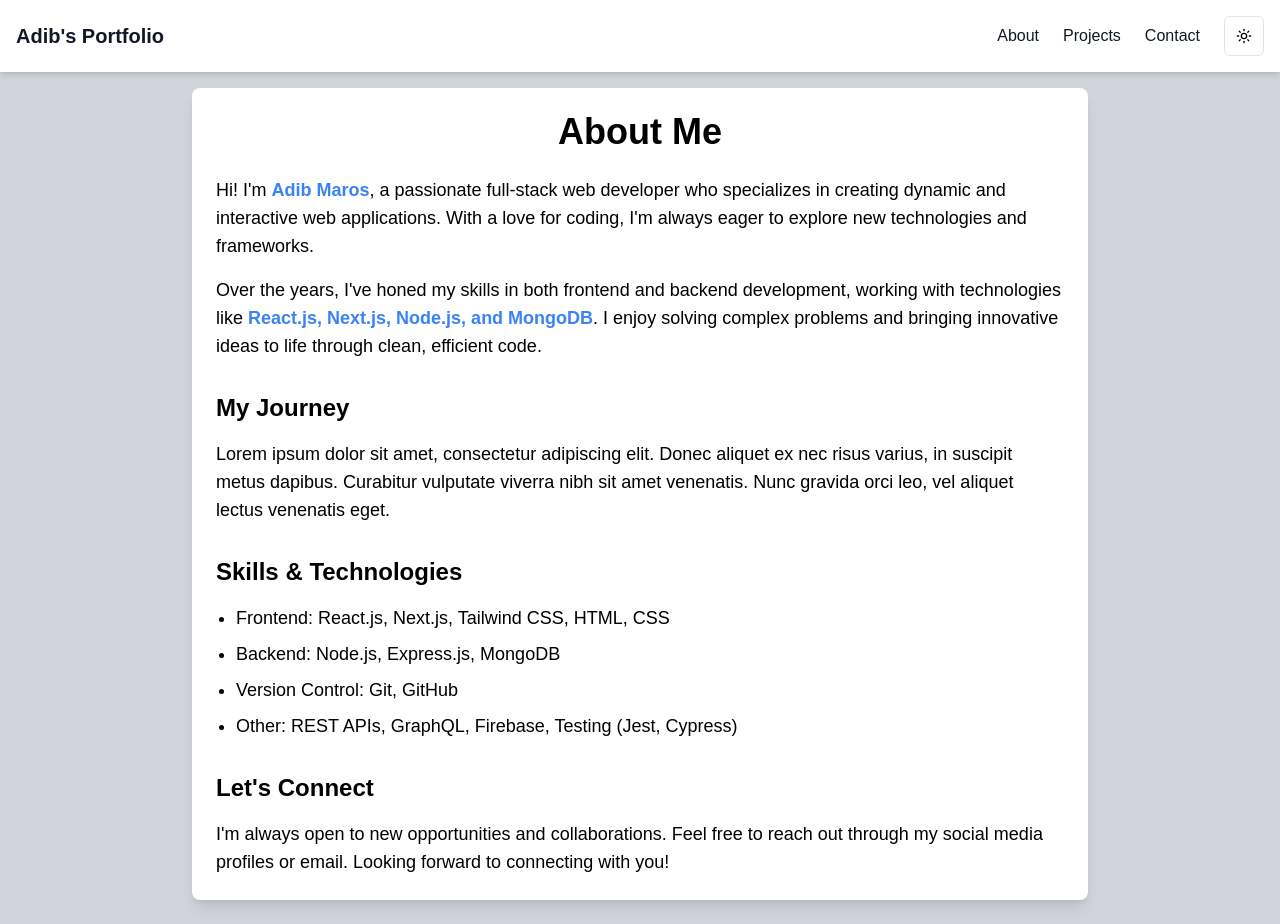
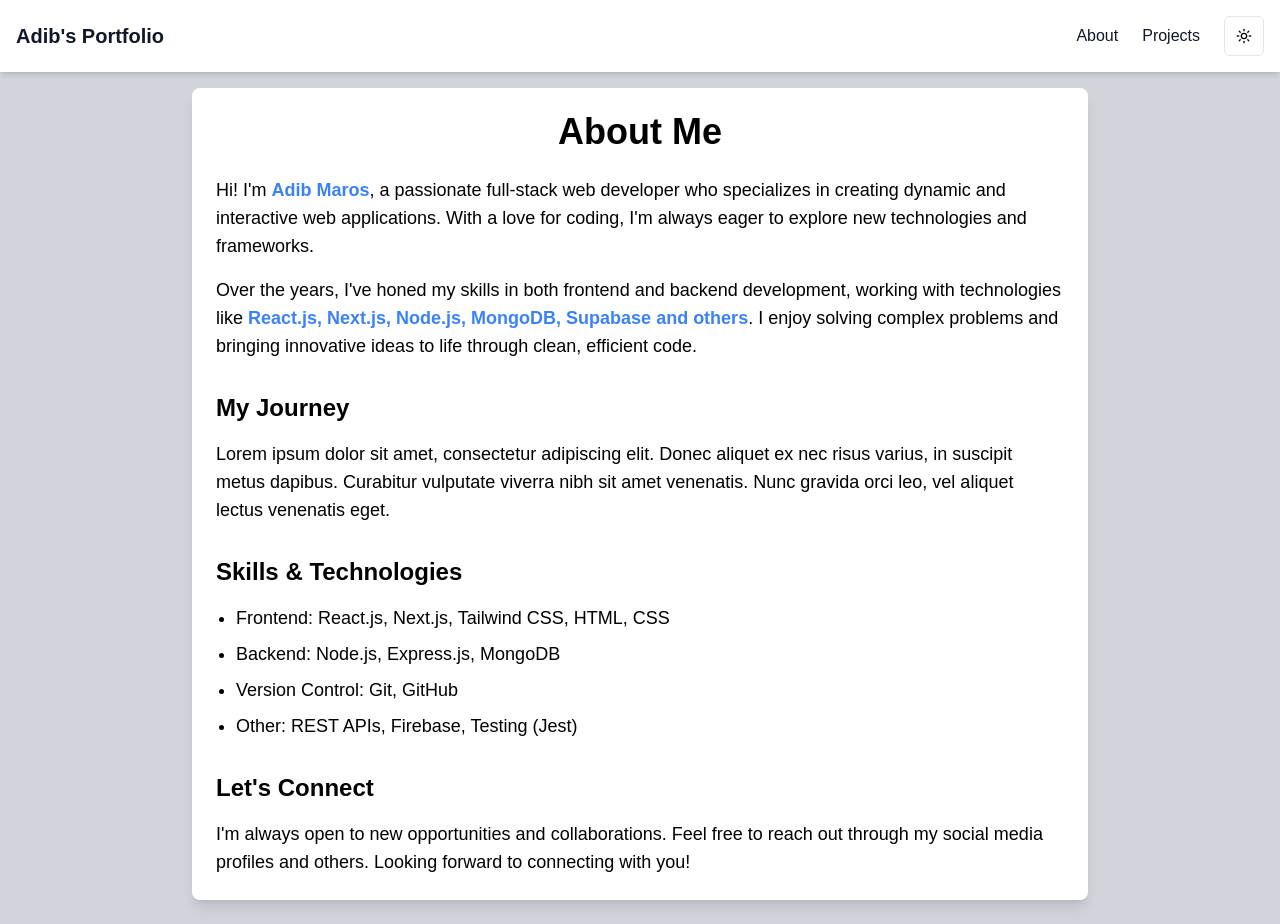
Before and after one commit to Adibmaros/my-portfolio, a Next.js app: page /about in a window 1280 px wide. Built offline with nearby package versions, Linux system fonts and the light colour scheme.

Commit message:
fixing yang gak enak dilihat, sembunyiin navbar about

```diff
--- a/src/app/about/page.js
+++ b/src/app/about/page.js
@@ -60,7 +60,7 @@ const Page = () => {
             Over the years, I've honed my skills in both frontend and backend development, working with technologies like
             <motion.span whileHover={{ scale: 1.05 }} className="font-semibold text-blue-500">
               {" "}
-              React.js, Next.js, Node.js, and MongoDB
+              React.js, Next.js, Node.js, MongoDB, Supabase and others
             </motion.span>
             . I enjoy solving complex problems and bringing innovative ideas to life through clean, efficient code.
           </motion.p>
@@ -77,7 +77,7 @@ const Page = () => {
             Skills & Technologies
           </motion.h2>
           <motion.ul className="list-disc pl-5 mt-4 text-lg">
-            {["Frontend: React.js, Next.js, Tailwind CSS, HTML, CSS", "Backend: Node.js, Express.js, MongoDB", "Version Control: Git, GitHub", "Other: REST APIs, GraphQL, Firebase, Testing (Jest, Cypress)"].map((skill, index) => (
+            {["Frontend: React.js, Next.js, Tailwind CSS, HTML, CSS", "Backend: Node.js, Express.js, MongoDB", "Version Control: Git, GitHub", "Other: REST APIs, Firebase, Testing (Jest)"].map((skill, index) => (
               <motion.li key={index} custom={index} variants={skillsVariants} whileHover={{ x: 10, transition: { duration: 0.2 } }} className="my-2">
                 {skill}
               </motion.li>
@@ -88,7 +88,7 @@ const Page = () => {
             Let's Connect
           </motion.h2>
           <motion.p variants={itemVariants} className="mt-4 text-lg" whileHover={{ scale: 1.01 }}>
-            I'm always open to new opportunities and collaborations. Feel free to reach out through my social media profiles or email. Looking forward to connecting with you!
+            I'm always open to new opportunities and collaborations. Feel free to reach out through my social media profiles and others. Looking forward to connecting with you!
           </motion.p>
         </motion.div>
       </motion.div>
--- a/src/app/projects/page.js
+++ b/src/app/projects/page.js
@@ -22,14 +22,14 @@ const page = () => {
       githubUrl: "https://github.com/Adibmaros/filowords-app",
       tech: ["Next js", "Supabase"],
     },
-    {
-      title: "Task Management App",
-      description: "A responsive task management application with real-time updates and team collaboration features.",
-      image: "/api/placeholder/800/600",
-      liveUrl: "https://example.com",
-      githubUrl: "https://github.com/example/project",
-      tech: ["React", "Firebase", "Material-UI"],
-    },
+    // {
+    //   title: "Task Management App",
+    //   description: "A responsive task management application with real-time updates and team collaboration features.",
+    //   image: "/api/placeholder/800/600",
+    //   liveUrl: "https://example.com",
+    //   githubUrl: "https://github.com/example/project",
+    //   tech: ["React", "Firebase", "Material-UI"],
+    // },
     // Tambahkan project lainnya di sini
   ];
 
--- a/src/components/Hero.jsx
+++ b/src/components/Hero.jsx
@@ -54,8 +54,8 @@ const Hero = () => {
                         {[
                             { icon: <Github className="text-black" />, href: "https://github.com/Adibmaros/" },
                             { icon: <Youtube className="text-red-500" />, href: "https://www.youtube.com/@codewithadibb" },
-                            { icon: <Linkedin className="text-blue-500" />, href: "https://www.linkedin.com/in/adib-maros-9826191b0/" },
-                            { icon: <Instagram className="text-orange-500" />, href: "https://www.linkedin.com/in/adib-maros-9826191b0/" }
+                            { icon: <Linkedin className="text-blue-500" />, href: "https://www.linkedin.com/in/adibmuhammadmaros" },
+                            { icon: <Instagram className="text-orange-500" />, href: "https://www.instagram.com/adibmuhammadmaros" }
                         ].map((social, index) => (
                             <motion.div
                                 key={index}
--- a/src/components/Navbar.jsx
+++ b/src/components/Navbar.jsx
@@ -14,7 +14,7 @@ export default function Navbar() {
   const menuItems = [
     { href: "/about", label: "About" },
     { href: "/projects", label: "Projects" },
-    { href: "/contact", label: "Contact" },
+    // { href: "/contact", label: "Contact" },
   ];
 
   return (
```
